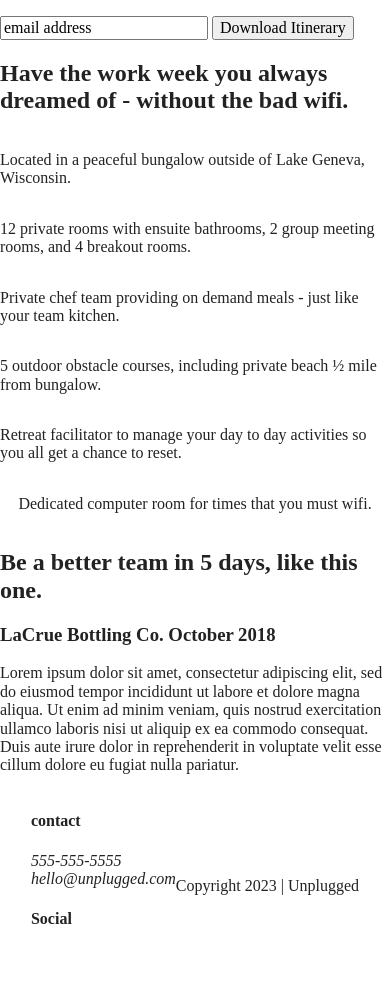
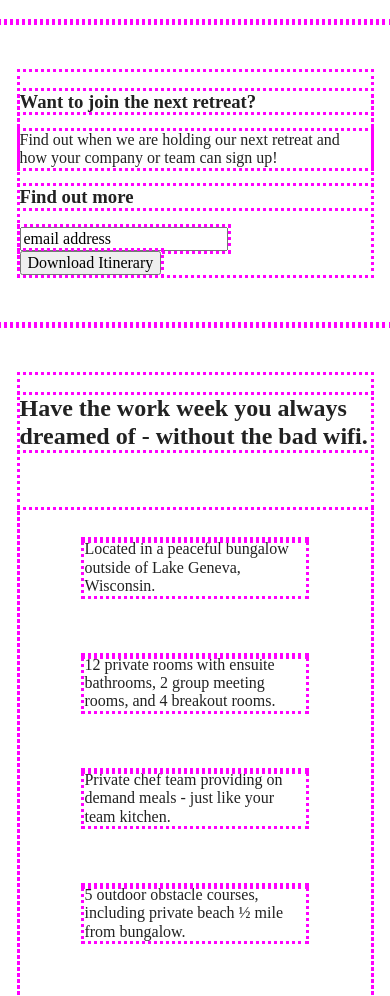
Before and after one commit to KaraJoslin/unplugged-site, a website built with Parcel: page index.html in a window 390 px wide. Shown: the part 414-1410 px from the top of the page. Built offline with nearby package versions, Linux system fonts and the light colour scheme.

Commit message:
Formatted mobile layout

```diff
--- a/css/main.css
+++ b/css/main.css
@@ -86,7 +86,17 @@ textarea {
 /* ==========================================================================
    Author's custom styles
    ========================================================================== */
-/* -------------------- Base Header - Footer Styles -------------------- */
+
+   * {
+    outline: 3px dotted magenta;
+    }
+
+.content-wrapper {
+  width: 90%;
+  margin: 50px 0;
+}
+
+   /* -------------------- Base Header - Footer Styles -------------------- */
 header,
 footer {
   display: flex;
@@ -95,12 +105,22 @@ footer {
   flex-flow: row wrap;
 }
 
+header {
+  padding: 15px 0;
+}
+
 header .content-wrapper {
   display: flex;
   justify-content: center;
   align-items: center;
   flex-flow: row wrap;
+  margin: 0;
+}
 
+.header-divider {
+  width: 100%;
+  height: 1px;
+  margin: 10px 0 20px 0;
 }
 
 header nav {
@@ -108,13 +128,28 @@ header nav {
   justify-content: space-around;
   align-items: center;
   flex-flow: row wrap;
-
+  width: 60%;
 }
 
 header nav ul {
   display: flex;
   justify-content: space-around;
+  width: 100%;
 
+}
+
+footer .contact {
+  margin-bottom: 50px;
+
+}
+
+footer p {
+  margin: 0;
+}
+
+footer .content-wrapper {
+  width: 55%;
+  margin: 50px 0;
 }
 
 footer .social-icons {
@@ -128,8 +163,13 @@ footer .social-icons p {
   display: flex;
   justify-content: center;
   align-items: center;
+}
+
+footer .copyright {
+  margin: 20px 0;
 
 }
+
 
 /* ----------------------Mobile Styles - Homepage ------------------------ */
 /* Hero Area */
@@ -153,7 +193,15 @@ aside {
   display: flex;
   justify-content: center;
  flex-flow: row wrap;
+}
 
+.features h2 {
+  margin-bottom: 60px;
+}
+
+.features article {
+  width: 63%;
+  margin: 30px 0;
 }
 
 .features .features-items {
@@ -163,11 +211,25 @@ aside {
   flex-flow: row wrap;
 }
 
+.features p {
+margin: 0;
+}
+
 /* Reviews */
 .reviews {
   display: flex;
   justify-content: center;
   flex-flow: row wrap;
+}
+
+.reviews h2 {
+
+  margin-bottom: 40px;
+}
+
+.reviews h3 {
+  width: 55%;
+  margin: 20px 0;
 }
 
 /* ===============================================
```
Also changed, not shown: about/index.html (+2 -1 lines), faq/index.html (+2 -1 lines), index.html (+2 -1 lines).
